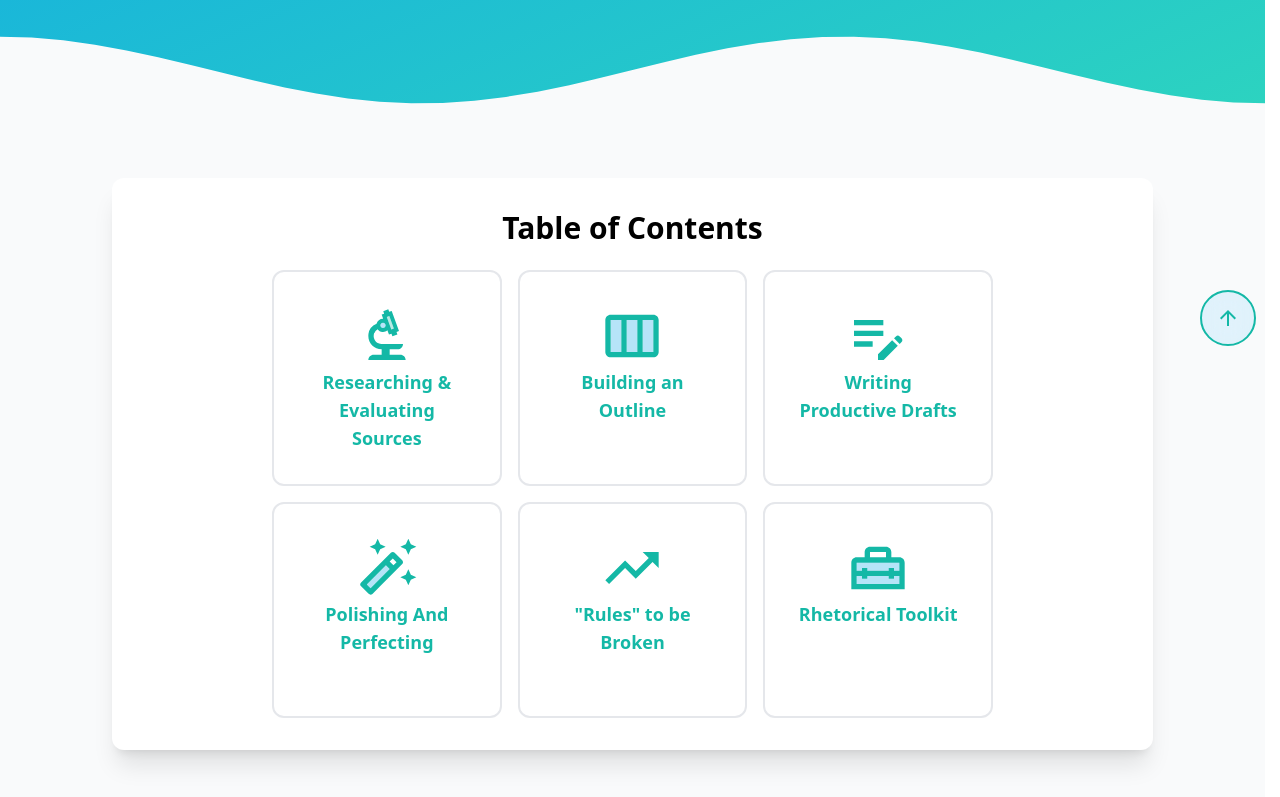
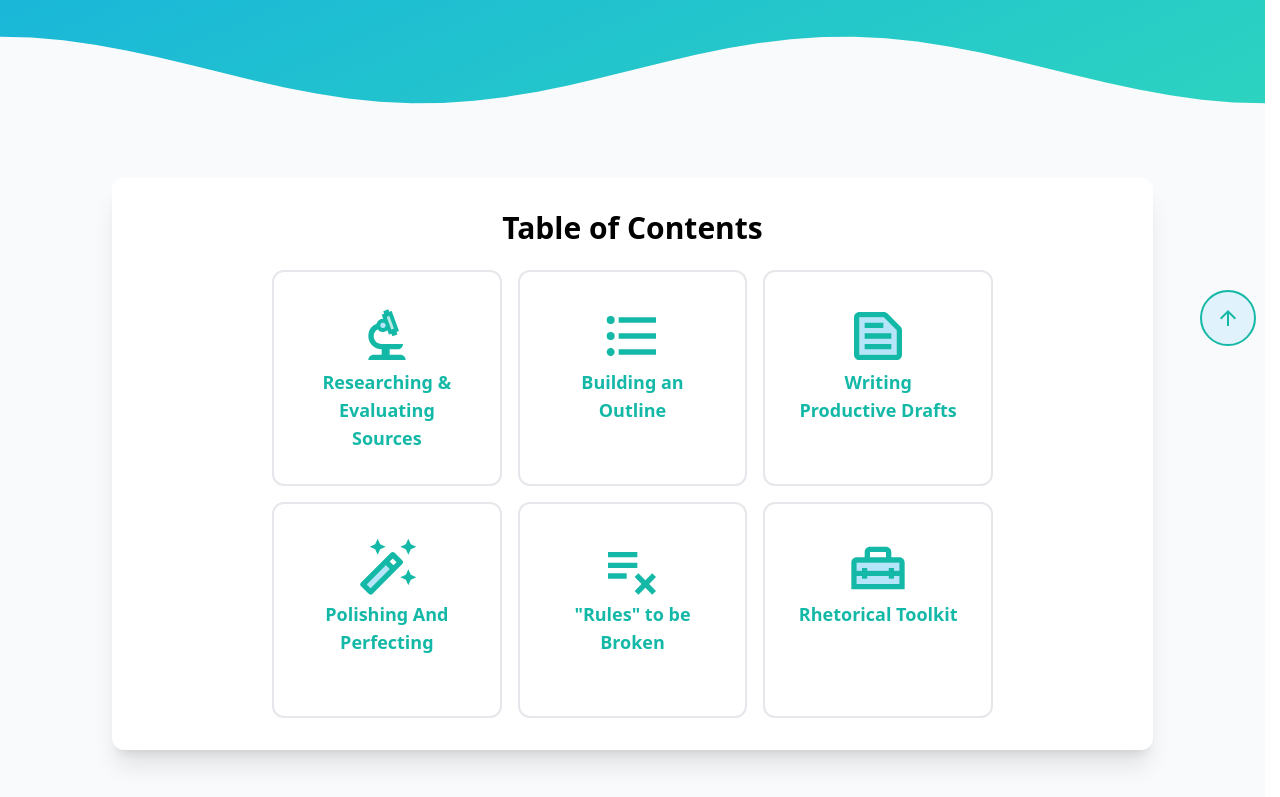
Before and after one commit to heather-loll/writers-notebook, a SvelteKit app: page / in a window 1280 px wide. Shown: the part 430-1227 px from the top of the page. Built offline with nearby package versions, Linux system fonts and the light colour scheme.

Commit message:
Update icons for table of contents

```diff
--- a/src/routes/TableOfContents.svelte
+++ b/src/routes/TableOfContents.svelte
@@ -40,12 +40,12 @@
           class="w-16 h-16 fill-primary-500"
           viewBox="0 0 24 24"
         >
+          <path d="M7 5h14v2H7z" />
+          <circle cx="4" cy="6" r="1.5" />
           <path
-            d="M8 18H4V6h4zm6 0h-4V6h4zm6 0h-4V6h4z"
-            class="fill-secondary-500/30"
-          /><path
-            d="M20 4H4c-1.1 0-2 .9-2 2v12c0 1.1.9 2 2 2h16c1.1 0 2-.9 2-2V6c0-1.1-.9-2-2-2M8 18H4V6h4zm6 0h-4V6h4zm6 0h-4V6h4z"
+            d="M7 11h14v2H7zm0 6h14v2H7zm-3 2.5c.82 0 1.5-.68 1.5-1.5s-.67-1.5-1.5-1.5-1.5.68-1.5 1.5.68 1.5 1.5 1.5"
           />
+          <circle cx="4" cy="12" r="1.5" />
         </svg>
         <div class="text-primary-500 text-xl md:text-lg font-bold text-center">
           Building an Outline
@@ -62,7 +62,11 @@
           viewBox="0 0 24 24"
         >
           <path
-            d="M3 10h11v2H3zm0-2h11V6H3zm0 8h7v-2H3zm15.01-3.13.71-.71a.996.996 0 0 1 1.41 0l.71.71c.39.39.39 1.02 0 1.41l-.71.71zm-.71.71-5.3 5.3V21h2.12l5.3-5.3z"
+            d="M14.17 5 19 9.83V19H5V5zM7 15h10v2H7zm0-4h10v2H7zm0-4h7v2H7z"
+            class="fill-secondary-500/30"
+          />
+          <path
+            d="M14.17 5 19 9.83V19H5V5zm0-2H5c-1.1 0-2 .9-2 2v14c0 1.1.9 2 2 2h14c1.1 0 2-.9 2-2V9.83c0-.53-.21-1.04-.59-1.41l-4.83-4.83c-.37-.38-.88-.59-1.41-.59M7 15h10v2H7zm0-4h10v2H7zm0-4h7v2H7z"
           />
         </svg>
         <div class="text-primary-500 text-xl md:text-lg font-bold text-center">
@@ -101,7 +105,7 @@
           viewBox="0 0 24 24"
         >
           <path
-            d="m16 6 2.29 2.29-4.88 4.88-4-4L2 16.59 3.41 18l6-6 4 4 6.3-6.29L22 12V6z"
+            d="M14 10H3v2h11zm0-4H3v2h11zM3 16h7v-2H3zm11.41 6L17 19.41 19.59 22 21 20.59 18.41 18 21 15.41 19.59 14 17 16.59 14.41 14 13 15.41 15.59 18 13 20.59z"
           />
         </svg>
         <div class="text-primary-500 text-xl md:text-lg font-bold text-center">
```
